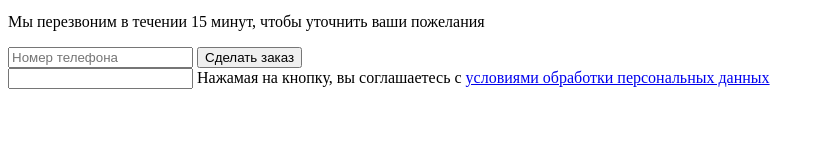
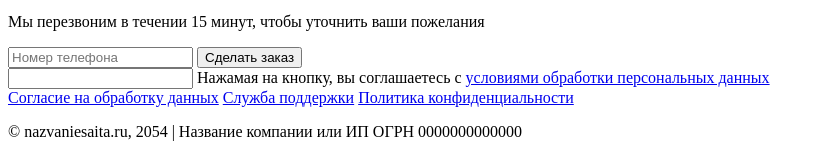
Before and after one commit to klizau/cupcake, a plain HTML site: page index.html in a window 1280 px wide. Shown: the part 10601-10758 px from the top of the page, without its empty margins (0-823 px from the left). Before the commit the page ends 10698 px from the top, so only its background shows below. Drawn offline with Linux system fonts and the light colour scheme.

Commit message:
chore(footer): layout

```diff
--- a/index.html
+++ b/index.html
@@ -313,5 +313,11 @@
         </form>
       </section>
     </main>
+    <footer class="page__footer">
+      <a href="#" class="footer__link">Согласие на обработку данных</a>
+      <a href="#" class="footer__link">Служба поддержки</a>
+      <a href="#" class="footer__link">Политика конфиденциальности</a>
+      <p class="footer__text">© nazvaniesaita.ru, 2054 | Название компании или ИП ОГРН 0000000000000</p>
+    </footer>
   </body>
 </html>
```
